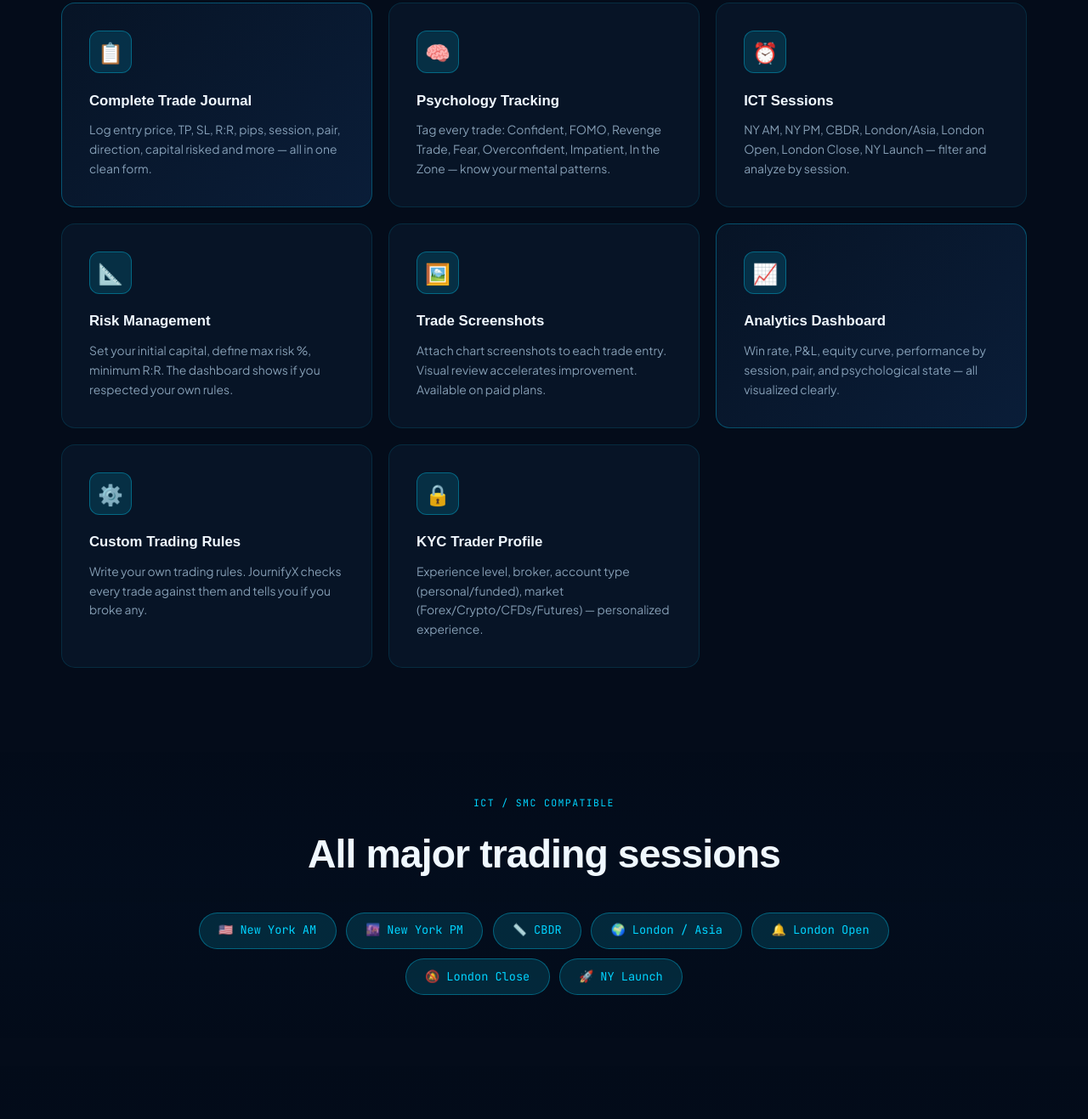
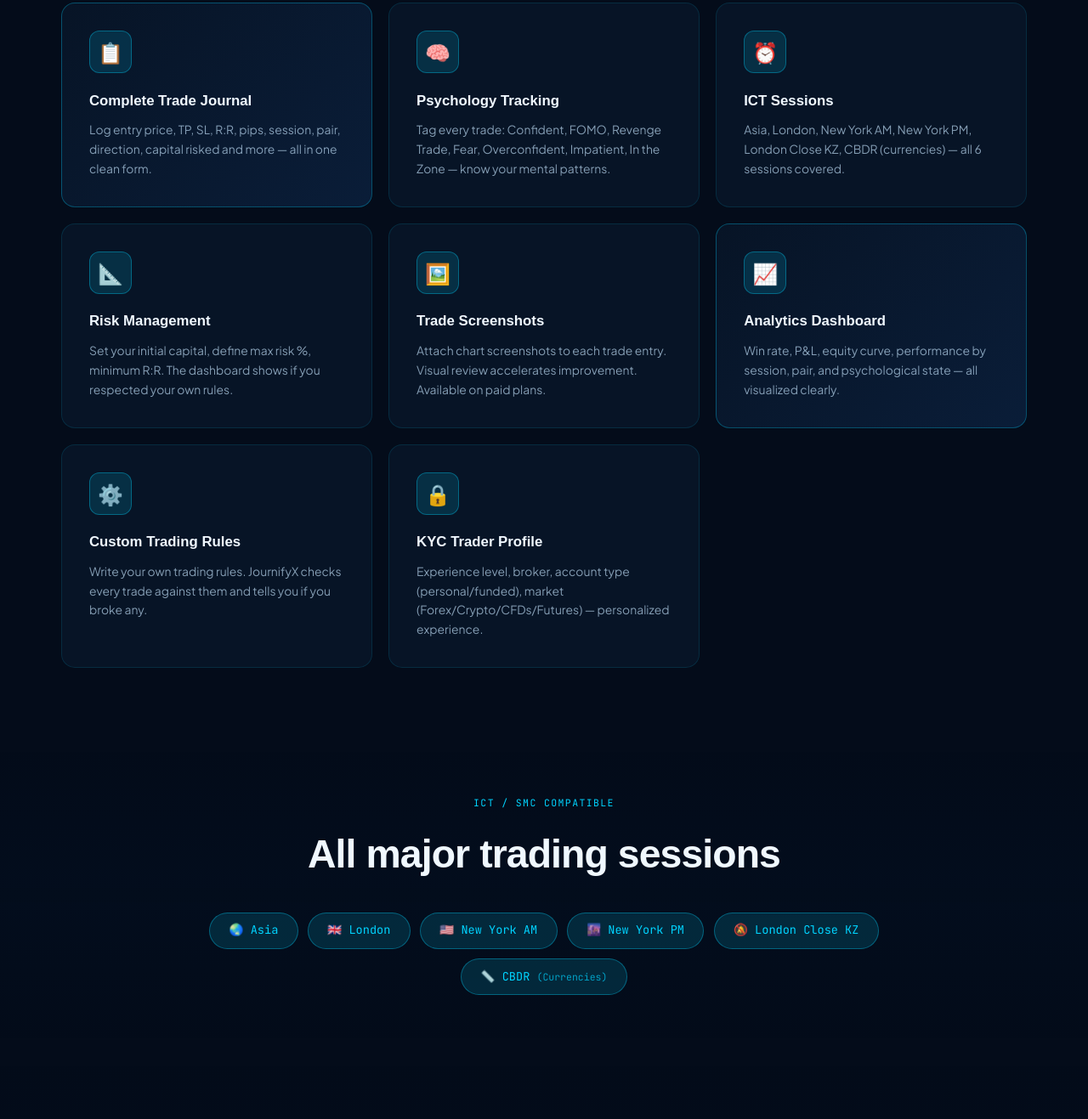
Before and after one commit to mimad115/journifyx, a plain HTML site: page index.html in a window 1280 px wide. Shown: the part 1503-2820 px from the top of the page at 85% size. Drawn offline with Linux system fonts and the light colour scheme; a web font is replaced by a local one.

Commit message:
✨ v1.2.0 — Restructure sessions: Asia, London, NY AM, NY PM, London Close KZ, CBDR (currencies only)

```diff
--- a/index.html
+++ b/index.html
@@ -757,7 +757,7 @@ footer{
     <div class="feat-card">
       <div class="feat-icon">⏰</div>
       <div class="feat-title">ICT Sessions</div>
-      <div class="feat-desc">NY AM, NY PM, CBDR, London/Asia, London Open, London Close, NY Launch — filter and analyze by session.</div>
+      <div class="feat-desc">Asia, London, New York AM, New York PM, London Close KZ, CBDR (currencies) — all 6 sessions covered.</div>
     </div>
     <div class="feat-card">
       <div class="feat-icon">📐</div>
@@ -793,13 +793,12 @@ footer{
     <div class="section-label">ICT / SMC Compatible</div>
     <div class="section-title">All major trading sessions</div>
     <div style="display:flex;flex-wrap:wrap;gap:.7rem;justify-content:center;margin-top:2rem;">
+      <div style="padding:.6rem 1.4rem;background:var(--cyan-glow);border:1px solid var(--border-bright);border-radius:50px;font-family:var(--font-mono);font-size:.85rem;color:var(--cyan);">🌏 Asia</div>
+      <div style="padding:.6rem 1.4rem;background:var(--cyan-glow);border:1px solid var(--border-bright);border-radius:50px;font-family:var(--font-mono);font-size:.85rem;color:var(--cyan);">🇬🇧 London</div>
       <div style="padding:.6rem 1.4rem;background:var(--cyan-glow);border:1px solid var(--border-bright);border-radius:50px;font-family:var(--font-mono);font-size:.85rem;color:var(--cyan);">🇺🇸 New York AM</div>
       <div style="padding:.6rem 1.4rem;background:var(--cyan-glow);border:1px solid var(--border-bright);border-radius:50px;font-family:var(--font-mono);font-size:.85rem;color:var(--cyan);">🌆 New York PM</div>
-      <div style="padding:.6rem 1.4rem;background:var(--cyan-glow);border:1px solid var(--border-bright);border-radius:50px;font-family:var(--font-mono);font-size:.85rem;color:var(--cyan);">📏 CBDR</div>
-      <div style="padding:.6rem 1.4rem;background:var(--cyan-glow);border:1px solid var(--border-bright);border-radius:50px;font-family:var(--font-mono);font-size:.85rem;color:var(--cyan);">🌍 London / Asia</div>
-      <div style="padding:.6rem 1.4rem;background:var(--cyan-glow);border:1px solid var(--border-bright);border-radius:50px;font-family:var(--font-mono);font-size:.85rem;color:var(--cyan);">🔔 London Open</div>
-      <div style="padding:.6rem 1.4rem;background:var(--cyan-glow);border:1px solid var(--border-bright);border-radius:50px;font-family:var(--font-mono);font-size:.85rem;color:var(--cyan);">🔕 London Close</div>
-      <div style="padding:.6rem 1.4rem;background:var(--cyan-glow);border:1px solid var(--border-bright);border-radius:50px;font-family:var(--font-mono);font-size:.85rem;color:var(--cyan);">🚀 NY Launch</div>
+      <div style="padding:.6rem 1.4rem;background:var(--cyan-glow);border:1px solid var(--border-bright);border-radius:50px;font-family:var(--font-mono);font-size:.85rem;color:var(--cyan);">🔕 London Close KZ</div>
+      <div style="padding:.6rem 1.4rem;background:var(--cyan-glow);border:1px solid var(--border-bright);border-radius:50px;font-family:var(--font-mono);font-size:.85rem;color:var(--cyan);">📏 CBDR <span style="font-size:.72rem;opacity:.7">(Currencies)</span></div>
     </div>
   </div>
 </div>
@@ -1084,13 +1083,12 @@ footer{
       </div>
       <div class="session-pills">
         <div class="session-pill act" onclick="filterSess('all',this)">All</div>
-        <div class="session-pill" onclick="filterSess('NY AM',this)">NY AM</div>
-        <div class="session-pill" onclick="filterSess('NY PM',this)">NY PM</div>
-        <div class="session-pill" onclick="filterSess('CBDR',this)">CBDR</div>
-        <div class="session-pill" onclick="filterSess('London/Asia',this)">London/Asia</div>
-        <div class="session-pill" onclick="filterSess('London Open',this)">London Open</div>
-        <div class="session-pill" onclick="filterSess('London Close',this)">London Close</div>
-        <div class="session-pill" onclick="filterSess('NY Launch',this)">NY Launch</div>
+        <div class="session-pill" onclick="filterSess('Asia',this)">🌏 Asia</div>
+        <div class="session-pill" onclick="filterSess('London',this)">🇬🇧 London</div>
+        <div class="session-pill" onclick="filterSess('New York AM',this)">🇺🇸 NY AM</div>
+        <div class="session-pill" onclick="filterSess('New York PM',this)">🌆 NY PM</div>
+        <div class="session-pill" onclick="filterSess('London Close KZ',this)">🔕 London Close KZ</div>
+        <div class="session-pill" onclick="filterSess('CBDR',this)">📏 CBDR</div>
       </div>
       <div class="table-wrap">
         <table class="tbl"><thead><tr>
@@ -1116,13 +1114,12 @@ footer{
             <label class="form-label">Session *</label>
             <select class="form-select" id="t-session" onchange="handleSessionChange()">
               <option value="">-- Select --</option>
-              <option value="NY AM">NY AM</option>
-              <option value="NY PM">NY PM (= CBDR for Forex)</option>
-              <option value="CBDR">CBDR (Currencies only)</option>
-              <option value="London/Asia">London/Asia</option>
-              <option value="London Open">London Open</option>
-              <option value="London Close">London Close</option>
-              <option value="NY Launch">NY Launch</option>
+              <option value="Asia">🌏 Asia</option>
+              <option value="London">🇬🇧 London</option>
+              <option value="New York AM">🇺🇸 New York AM</option>
+              <option value="New York PM">🌆 New York PM</option>
+              <option value="London Close KZ">🔕 London Close KZ</option>
+              <option value="CBDR">📏 CBDR (Currencies only)</option>
             </select>
             <div id="cbdr-warning" style="display:none;margin-top:.4rem;padding:.5rem .8rem;background:rgba(255,214,0,.08);border:1px solid rgba(255,214,0,.25);border-radius:6px;font-size:.78rem;color:var(--yellow);">
               ⚠️ <strong>CBDR</strong> is only valid for <strong>Currency pairs (Forex)</strong>. Not applicable to Stocks, Indices or Crypto.
@@ -1260,19 +1257,19 @@ footer{
       <div class="charts-row" style="margin-bottom:1.2rem;">
         <div class="chart-box">
           <div class="chart-box-title">📊 P&L by Session</div>
-          <svg width="100%" height="160" viewBox="0 0 400 160">
-            <rect x="15" y="50" width="42" height="90" fill="rgba(0,212,255,.55)" rx="4"/>
-            <rect x="82" y="80" width="42" height="60" fill="rgba(0,212,255,.35)" rx="4"/>
-            <rect x="149" y="110" width="42" height="30" fill="rgba(255,59,92,.55)" rx="4"/>
-            <rect x="216" y="55" width="42" height="85" fill="rgba(0,212,255,.45)" rx="4"/>
-            <rect x="283" y="90" width="42" height="50" fill="rgba(0,212,255,.3)" rx="4"/>
-            <rect x="350" y="70" width="42" height="70" fill="rgba(0,212,255,.4)" rx="4"/>
-            <text x="36" y="152" fill="rgba(200,230,255,.5)" font-size="9" text-anchor="middle" font-family="JetBrains Mono">NY AM</text>
-            <text x="103" y="152" fill="rgba(200,230,255,.5)" font-size="9" text-anchor="middle" font-family="JetBrains Mono">NY PM</text>
-            <text x="170" y="152" fill="rgba(200,230,255,.5)" font-size="9" text-anchor="middle" font-family="JetBrains Mono">CBDR</text>
-            <text x="237" y="152" fill="rgba(200,230,255,.5)" font-size="9" text-anchor="middle" font-family="JetBrains Mono">LON</text>
-            <text x="304" y="152" fill="rgba(200,230,255,.5)" font-size="9" text-anchor="middle" font-family="JetBrains Mono">L.CLO</text>
-            <text x="371" y="152" fill="rgba(200,230,255,.5)" font-size="9" text-anchor="middle" font-family="JetBrains Mono">NY.L</text>
+          <svg width="100%" height="160" viewBox="0 0 440 160">
+            <rect x="10" y="40" width="50" height="100" fill="rgba(0,212,255,.55)" rx="4"/>
+            <rect x="82" y="55" width="50" height="85" fill="rgba(0,212,255,.45)" rx="4"/>
+            <rect x="154" y="50" width="50" height="90" fill="rgba(0,212,255,.6)" rx="4"/>
+            <rect x="226" y="95" width="50" height="45" fill="rgba(0,212,255,.3)" rx="4"/>
+            <rect x="298" y="110" width="50" height="30" fill="rgba(255,59,92,.55)" rx="4"/>
+            <rect x="370" y="80" width="50" height="60" fill="rgba(0,212,255,.35)" rx="4"/>
+            <text x="35" y="152" fill="rgba(200,230,255,.55)" font-size="8.5" text-anchor="middle" font-family="JetBrains Mono">ASIA</text>
+            <text x="107" y="152" fill="rgba(200,230,255,.55)" font-size="8.5" text-anchor="middle" font-family="JetBrains Mono">LONDON</text>
+            <text x="179" y="152" fill="rgba(200,230,255,.55)" font-size="8.5" text-anchor="middle" font-family="JetBrains Mono">NY AM</text>
+            <text x="251" y="152" fill="rgba(200,230,255,.55)" font-size="8.5" text-anchor="middle" font-family="JetBrains Mono">NY PM</text>
+            <text x="323" y="152" fill="rgba(200,230,255,.55)" font-size="8" text-anchor="middle" font-family="JetBrains Mono">LON.KZ</text>
+            <text x="395" y="152" fill="rgba(200,230,255,.55)" font-size="8.5" text-anchor="middle" font-family="JetBrains Mono">CBDR</text>
           </svg>
         </div>
         <div class="chart-box">
@@ -1618,13 +1615,15 @@ let user = null;
 let plan = 'free';
 const LIMITS = {free:10, starter:30, pro:Infinity};
 let trades = [
-  {date:'2025-01-15',time:'09:30',session:'NY AM',pair:'EURUSD',dir:'LONG',entry:1.08500,sl:1.08200,tp:1.09000,rr:'1:1.7',pipsSl:30,pipsTp:50,psy:'Confident, Disciplined',setup:'CHoCH confirmed H1, OB mitigated M15, entry on FVG',result:'WIN',setupOk:'Yes',rmOk:'Yes',slOk:'Yes'},
-  {date:'2025-01-17',time:'14:15',session:'NY PM',pair:'GBPUSD',dir:'SHORT',entry:1.27000,sl:1.27300,tp:1.26500,rr:'1:1.7',pipsSl:30,pipsTp:50,psy:'FOMO',setup:'No clear setup, sudden impulse',result:'LOSS',setupOk:'No',rmOk:'Yes',slOk:'No'},
-  {date:'2025-01-18',time:'10:00',session:'London Open',pair:'USDJPY',dir:'LONG',entry:148.500,sl:148.200,tp:149.200,rr:'1:2.3',pipsSl:30,pipsTp:70,psy:'In the Zone, Disciplined',setup:'FVG H4 filled, MSS M15, entry on EQH',result:'WIN',setupOk:'Yes',rmOk:'Yes',slOk:'Yes'},
-  {date:'2025-02-03',time:'10:15',session:'London Open',pair:'EURUSD',dir:'LONG',entry:1.07200,sl:1.06900,tp:1.07900,rr:'1:2.3',pipsSl:30,pipsTp:70,psy:'Confident',setup:'Order Block retest on M15',result:'WIN',setupOk:'Yes',rmOk:'Yes',slOk:'Yes'},
-  {date:'2025-02-10',time:'09:35',session:'NY AM',pair:'GBPUSD',dir:'SHORT',entry:1.26500,sl:1.26800,tp:1.25900,rr:'1:2.0',pipsSl:30,pipsTp:60,psy:'Disciplined',setup:'CHoCH on H1 + BOS confirmed',result:'WIN',setupOk:'Yes',rmOk:'Yes',slOk:'Yes'},
-  {date:'2025-03-05',time:'14:00',session:'NY PM',pair:'USDJPY',dir:'SHORT',entry:149.800,sl:150.100,tp:149.200,rr:'1:2.0',pipsSl:30,pipsTp:60,psy:'FOMO, Impatient',setup:'Weak setup, late entry',result:'LOSS',setupOk:'No',rmOk:'No',slOk:'No'},
-  {date:'2025-03-12',time:'10:00',session:'London Open',pair:'EURUSD',dir:'LONG',entry:1.08100,sl:1.07800,tp:1.08800,rr:'1:2.3',pipsSl:30,pipsTp:70,psy:'In the Zone',setup:'FVG on M15 after sweep of EQL',result:'WIN',setupOk:'Yes',rmOk:'Yes',slOk:'Yes'},
+  {date:'2025-01-15',time:'09:30',session:'New York AM',pair:'EURUSD',dir:'LONG',entry:1.08500,sl:1.08200,tp:1.09000,rr:'1:1.7',pipsSl:30,pipsTp:50,psy:'Confident, Disciplined',setup:'CHoCH confirmed H1, OB mitigated M15, entry on FVG',result:'WIN',setupOk:'Yes',rmOk:'Yes',slOk:'Yes'},
+  {date:'2025-01-17',time:'14:15',session:'New York PM',pair:'GBPUSD',dir:'SHORT',entry:1.27000,sl:1.27300,tp:1.26500,rr:'1:1.7',pipsSl:30,pipsTp:50,psy:'FOMO',setup:'No clear setup, sudden impulse',result:'LOSS',setupOk:'No',rmOk:'Yes',slOk:'No'},
+  {date:'2025-01-18',time:'10:00',session:'London',pair:'USDJPY',dir:'LONG',entry:148.500,sl:148.200,tp:149.200,rr:'1:2.3',pipsSl:30,pipsTp:70,psy:'In the Zone, Disciplined',setup:'FVG H4 filled, MSS M15, entry on EQH',result:'WIN',setupOk:'Yes',rmOk:'Yes',slOk:'Yes'},
+  {date:'2025-02-03',time:'10:15',session:'London',pair:'EURUSD',dir:'LONG',entry:1.07200,sl:1.06900,tp:1.07900,rr:'1:2.3',pipsSl:30,pipsTp:70,psy:'Confident',setup:'Order Block retest on M15',result:'WIN',setupOk:'Yes',rmOk:'Yes',slOk:'Yes'},
+  {date:'2025-02-10',time:'09:35',session:'New York AM',pair:'GBPUSD',dir:'SHORT',entry:1.26500,sl:1.26800,tp:1.25900,rr:'1:2.0',pipsSl:30,pipsTp:60,psy:'Disciplined',setup:'CHoCH on H1 + BOS confirmed',result:'WIN',setupOk:'Yes',rmOk:'Yes',slOk:'Yes'},
+  {date:'2025-03-05',time:'14:00',session:'New York PM',pair:'USDJPY',dir:'SHORT',entry:149.800,sl:150.100,tp:149.200,rr:'1:2.0',pipsSl:30,pipsTp:60,psy:'FOMO, Impatient',setup:'Weak setup, late entry',result:'LOSS',setupOk:'No',rmOk:'No',slOk:'No'},
+  {date:'2025-03-12',time:'10:00',session:'London',pair:'EURUSD',dir:'LONG',entry:1.08100,sl:1.07800,tp:1.08800,rr:'1:2.3',pipsSl:30,pipsTp:70,psy:'In the Zone',setup:'FVG on M15 after sweep of EQL',result:'WIN',setupOk:'Yes',rmOk:'Yes',slOk:'Yes'},
+  {date:'2025-03-18',time:'03:30',session:'Asia',pair:'AUDUSD',dir:'LONG',entry:0.65200,sl:0.64900,tp:0.65800,rr:'1:2.0',pipsSl:30,pipsTp:60,psy:'Confident',setup:'Asia range breakout, OB on H1',result:'WIN',setupOk:'Yes',rmOk:'Yes',slOk:'Yes'},
+  {date:'2025-03-20',time:'11:30',session:'London Close KZ',pair:'GBPUSD',dir:'SHORT',entry:1.27200,sl:1.27500,tp:1.26600,rr:'1:2.0',pipsSl:30,pipsTp:60,psy:'Disciplined',setup:'KZ liquidity sweep, MSS confirmed',result:'WIN',setupOk:'Yes',rmOk:'Yes',slOk:'Yes'},
 ];
 let rules = ['Never trade without a confirmed setup','Max 1% risk per trade','No trades before 9:30 NY time','Respect the SL — never move it into loss'];
 let chosenPlan = 'free';
```
